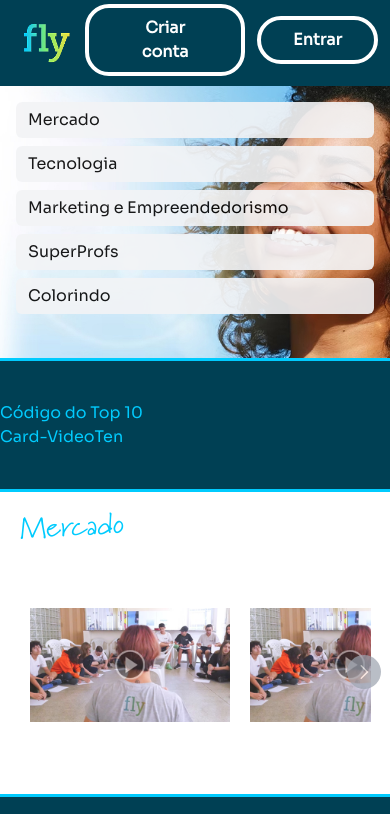
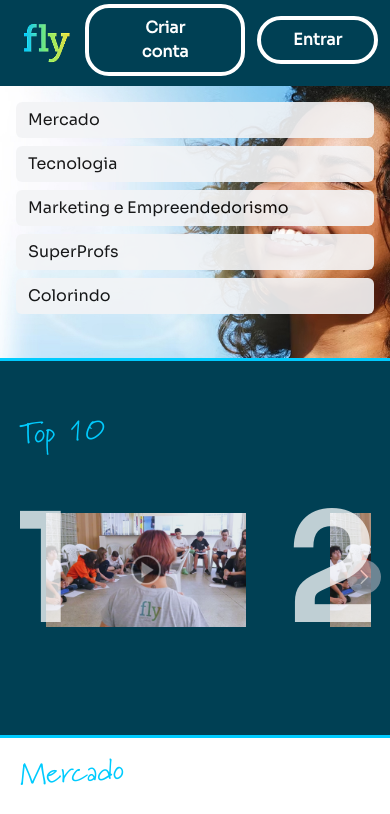
Before and after one commit to nadiduno/flyrecursos, a React (Vite) app: page / in a window 390 px wide. Shown: the top 814 px of the page. Built offline with nearby package versions, Linux system fonts and the light colour scheme.

Commit message:
TopTen - Estilização

```diff
--- a/src/componets/TopTen.tsx
+++ b/src/componets/TopTen.tsx
@@ -1,10 +1,104 @@
-import { CardVideoTen } from "./CardVideoTen";
+import { useRef, useState, useEffect } from 'react';
+import { GoChevronLeft, GoChevronRight } from 'react-icons/go';
+// import { CardVideoType } from "./CardVideo";
+import { CardVideo } from "./CardVideo";
+import { cardVideos } from "./ResourseData";
 
-export function TopTen(){
-    return(
-        <div>
-            Código do Top 10
-            <CardVideoTen />
-        </div>
-    )
+export function TopTen() {
+  const carouselRef = useRef<HTMLDivElement>(null);
+  const [scrollAmount, setScrollAmount] = useState<number>(0);
+  const [isAtStart, setIsAtStart] = useState<boolean>(true);
+  const [isAtEnd, setIsAtEnd] = useState<boolean>(false);
+  const scrollPerClick = 400;
+
+  useEffect(() => {
+    const handleScroll = () => {
+      if (carouselRef.current) {
+        const currentScroll = carouselRef.current.scrollLeft;
+        setScrollAmount(currentScroll);
+        setIsAtStart(currentScroll === 0);
+        setIsAtEnd(currentScroll >= carouselRef.current.scrollWidth - carouselRef.current.clientWidth - 1);
+      }
+    };
+
+    if (carouselRef.current) {
+      carouselRef.current.addEventListener('scroll', handleScroll);
+      handleScroll();
+    }
+
+    return () => {
+      if (carouselRef.current) {
+        carouselRef.current.removeEventListener('scroll', handleScroll);
+      }
+    };
+  }, []);
+
+  const sliderScrollLeft = () => {
+    if (carouselRef.current) {
+      const newScrollAmount = Math.max(0, scrollAmount - scrollPerClick);
+      carouselRef.current.scrollTo({
+        top: 0,
+        left: newScrollAmount,
+        behavior: 'smooth',
+      });
+    }
+  };
+
+  const slideScrollRight = () => {
+    if (carouselRef.current) {
+      const maxScroll = carouselRef.current.scrollWidth - carouselRef.current.clientWidth;
+      const newScrollAmount = Math.min(maxScroll, scrollAmount + scrollPerClick);
+      carouselRef.current.scrollTo({
+        top: 0,
+        left: newScrollAmount,
+        behavior: 'smooth',
+      });
+    }
+  };
+
+  return (
+    <div className="w-[90%] relative mx-auto">
+      <h2 className="text-3xl pt-[0.5rem] md:pt-[1rem] md:px-1 md:text-5xl transform -rotate-3 text-yellow-500">
+        Top 10
+      </h2>
+      <div
+        ref={carouselRef}
+        className="h-[250px] w-full overflow-hidden whitespace-nowrap flex items-center scroll-smooth pl-4 gap-16"
+      >
+        {cardVideos.map((cardVideo) => (
+          <div
+            key={cardVideo.id}
+            className={`transition-all duration-300 hover:shadow-lg text-primary2 relative`}
+          >
+
+            <div className="relative cursor-pointer hover:scale-[1.4] transition-transform duration-500 hover:z-10">
+              <CardVideo key={cardVideo.id} cardVideo={cardVideo} />
+                <div className="absolute top-0 left-0 text-[9rem] md:text-[12rem] ml:text-[12rem] font-bold text-white/75 leading-none tracking-[-0.358px] transform translate-x-[-40%] translate-y-[-8%] z-10">
+                    {cardVideo.id}
+                </div>
+              <div className="absolute inset-0 flex flex-col items-center justify-end text-white opacity-0 hover:opacity-100 transition-opacity duration-700">
+                <div className="text-base mt-2 text-center">
+                  {cardVideo.title}
+                </div>
+              </div>
+            </div>
+          </div>
+        ))}
+      </div>
+      <button
+        onClick={sliderScrollLeft}
+        className={`absolute left-[-3%] top-[60%] transform -translate-y-1/2 bg-gray-400 text-white rounded-full w-[34px] h-[34px] flex items-center justify-center opacity-70 hover:opacity-100 transition-opacity duration-300 ${isAtStart ? 'hidden' : ''} `}
+        disabled={isAtStart}
+      >
+        <GoChevronLeft size={24} />
+      </button>
+      <button
+        onClick={slideScrollRight}
+        className={`absolute right-[-3%] top-[60%] transform -translate-y-1/2 bg-gray-400 text-white rounded-full w-[34px] h-[34px] flex items-center justify-center opacity-70 hover:opacity-100 transition-opacity duration-300 ${isAtEnd ? 'hidden' : ''} `}
+        disabled={isAtEnd}
+      >
+        <GoChevronRight size={24} />
+      </button>
+    </div>
+  );
 }
```
